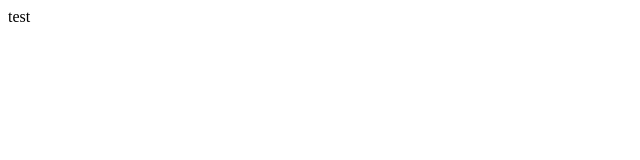
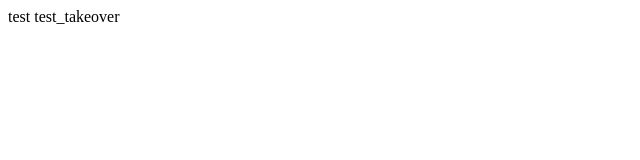
Before and after one commit to usertesterh1-star/test_takeover, a plain HTML site: page index.html in a window 1280 px wide. Shown: the full height of the page, 0-640 px from the left. Drawn offline with Linux system fonts and the light colour scheme.

Commit message:
Update index.html

```diff
--- a/index.html
+++ b/index.html
@@ -3,9 +3,9 @@
 <head>
     <meta charset="UTF-8">
     <meta name="viewport" content="width=device-width, initial-scale=1.0">
-    <title>Test</title>
+    <title>Test test_takeover</title>
 </head>
 <body>
-    test
+    test test_takeover
 </body>
 </html>
```
